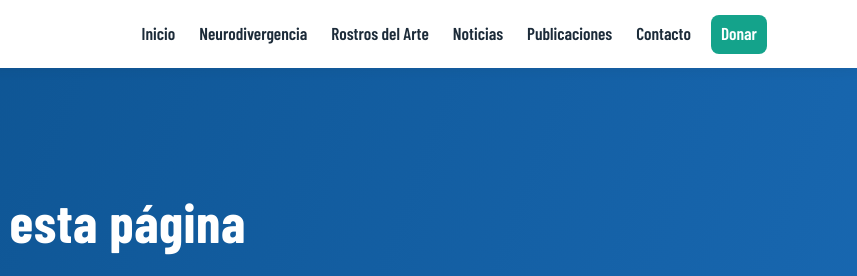
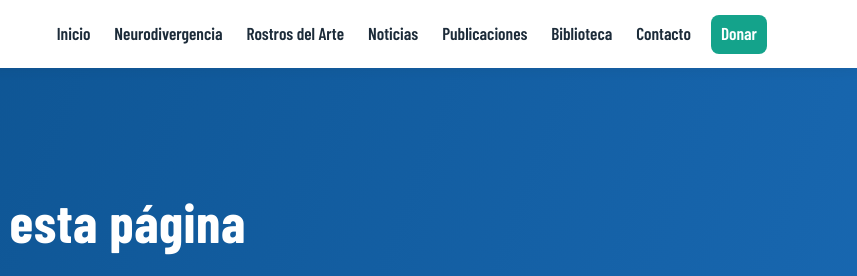
Before and after one commit to RL-rikardolondono/fundacion-reina-elizabeth, a plain HTML site: page 404.html in a window 1280 px wide. Shown: the top 276 px of the page, 423-1280 px from the left. Drawn offline with nearby package versions, Linux system fonts and the light colour scheme.

Commit message:
Menú: enlace a la Biblioteca Real

```diff
--- a/404.html
+++ b/404.html
@@ -22,7 +22,7 @@
 </head>
 <body>
 <a class="salto" href="#contenido">Saltar al contenido</a>
-<header class="barra"><div class="wrap"><a class="marca" href="/"><img src="/img/logo/logo-fundacion.png" alt="" width="44" height="44"><span><b>Fundación Reina Elizabeth</b><small>Donde nace la esperanza</small></span></a><button class="hamb" aria-label="Abrir menú" aria-expanded="false">&#9776;</button><ul class="menu"><li><a href="/">Inicio</a></li><li><a href="/neurodivergencia/">Neurodivergencia</a></li><li><a href="/rostros-del-arte/">Rostros del Arte</a></li><li><a href="/noticias/">Noticias</a></li><li><a href="/publicaciones/">Publicaciones</a></li><li><a href="/contacto/">Contacto</a></li><li><a class="btn-donar" href="/donar/">Donar</a></li></ul></div></header>
+<header class="barra"><div class="wrap"><a class="marca" href="/"><img src="/img/logo/logo-fundacion.png" alt="" width="44" height="44"><span><b>Fundación Reina Elizabeth</b><small>Donde nace la esperanza</small></span></a><button class="hamb" aria-label="Abrir menú" aria-expanded="false">&#9776;</button><ul class="menu"><li><a href="/">Inicio</a></li><li><a href="/neurodivergencia/">Neurodivergencia</a></li><li><a href="/rostros-del-arte/">Rostros del Arte</a></li><li><a href="/noticias/">Noticias</a></li><li><a href="/publicaciones/">Publicaciones</a></li><li><a href="https://biblioteca.fundacionreinaelizabeth.com/">Biblioteca</a></li><li><a href="/contacto/">Contacto</a></li><li><a class="btn-donar" href="/donar/">Donar</a></li></ul></div></header>
 <main id="contenido">
 <section class="cab-pag"><div class="wrap"><div class="miga"><a href="/">Inicio</a> › 404</div><span class="eyebrow">Error 404</span><h1>No encontramos esta página</h1><p>Puede que la dirección haya cambiado con la nueva versión del sitio.</p></div></section><section class="bloque"><div class="wrap centro"><a class="btn btn-primario" href="/">Volver al inicio</a></div></section>
 </main>
```
Also changed, not shown: index.html (+1 -1 lines).
